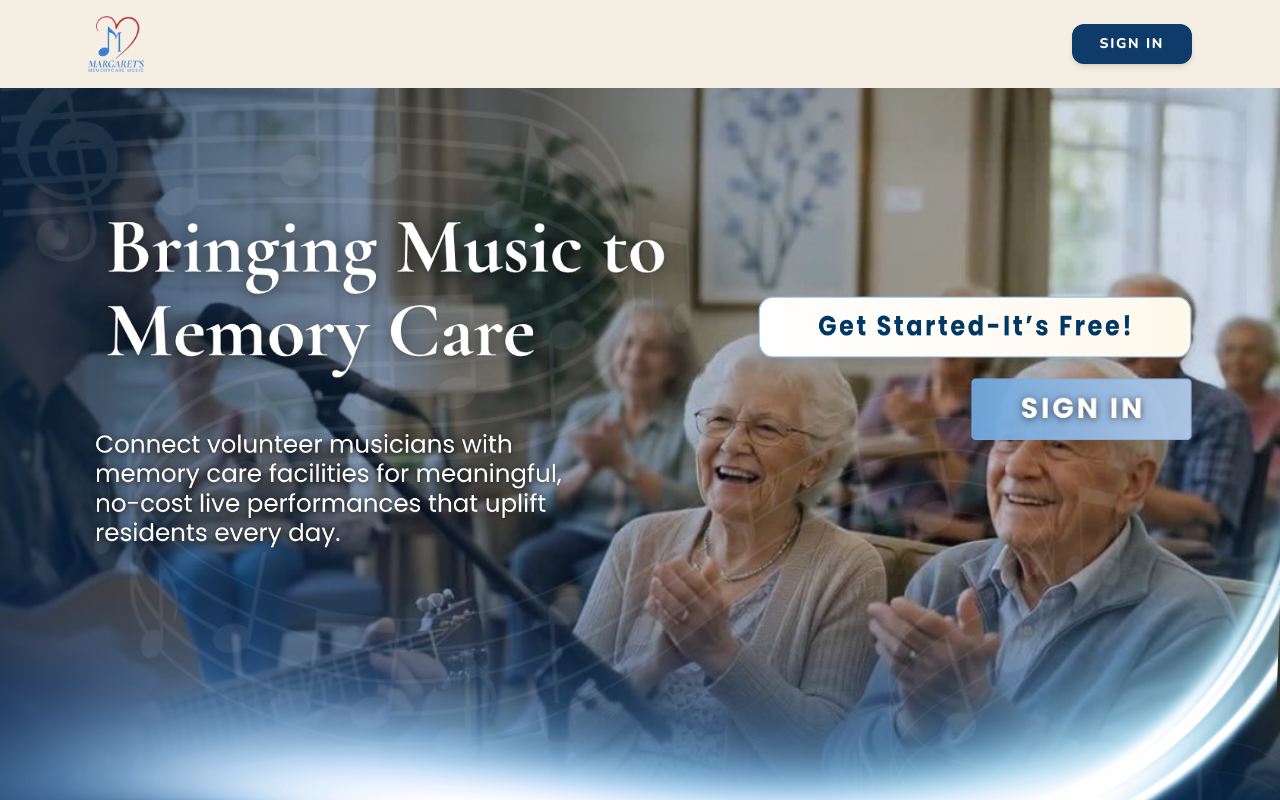
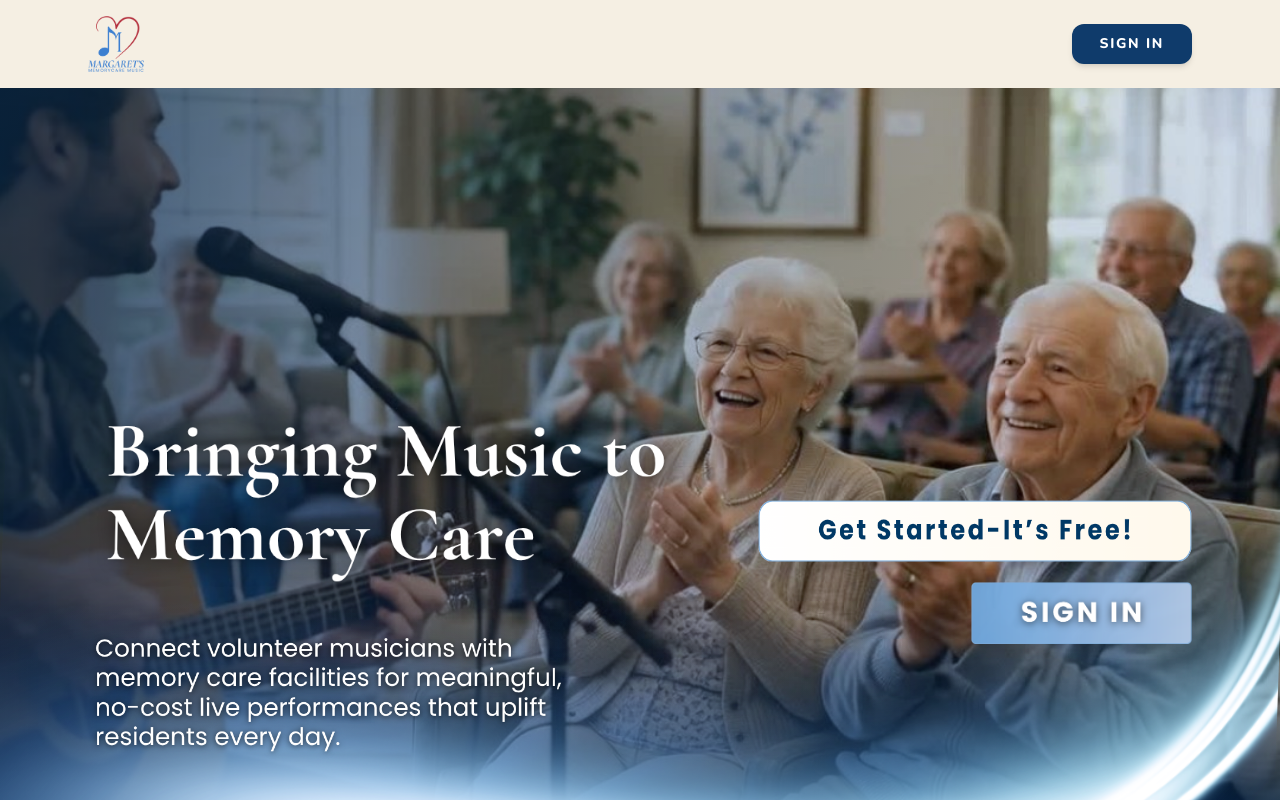
Before and after one commit to gabbygab18/mmm, a Next.js app: page / in a window 1280 px wide. Shown: the top 800 px of the page. Built offline with nearby package versions, Linux system fonts and the light colour scheme.

Commit message:
fixes: hero section

```diff
--- a/src/app/globals.css
+++ b/src/app/globals.css
@@ -15,7 +15,7 @@
 .landing-hero-photo {
   background-image: url('/landing/hero.jpg');
   background-size: cover;
-  background-position: center 20%;
+  background-position: center 75%;
 }
 
 /* Soft glow behind the light-streak wave */
--- a/src/app/page.tsx
+++ b/src/app/page.tsx
@@ -83,13 +83,20 @@ export default function Home() {
         />
         {/* Musical-notes texture (treble clef on the left, staff swirling right) */}
         <div
-          className="absolute inset-0 bg-cover bg-center bg-no-repeat opacity-40 mix-blend-screen"
-          style={{ backgroundImage: "url('/landing/notes-center.png')" }}
+          className="absolute inset-0 bg-cover bg-no-repeat opacity-40 mix-blend-screen"
+          style={{
+  backgroundImage: "url('/landing/notes-center.png')",
+  backgroundSize: '140%',
+  backgroundPosition: 'center bottom -1200px',
+}}
           aria-hidden="true"
         />
 
         {/* Content */}
-        <div className="relative z-10 mx-auto grid max-w-6xl items-center gap-10 px-6 pb-44 pt-20 sm:pb-56 sm:pt-24 lg:grid-cols-[1.45fr_1fr] lg:pb-64 lg:pt-28">
+<div
+  className="relative z-10 mx-auto grid max-w-6xl items-center gap-10 px-6 pb-20 pt-48 sm:pb-28 sm:pt-56 lg:grid-cols-[1.45fr_1fr] lg:pb-36 lg:pt-64"
+  style={{ transform: 'translateY(60px)' }}
+>
           <div>
             <h1 className="landing-rise">
               {/* eslint-disable-next-line @next/next/no-img-element */}
@@ -182,16 +189,16 @@ export default function Home() {
         {/* Social links */}
         <div className="relative mt-14 flex justify-center gap-5">
           <Social label="Facebook" href="#">
-            <svg className="h-5 w-5" fill="currentColor" viewBox="0 0 24 24"><path d="M22 12c0-5.523-4.477-10-10-10S2 6.477 2 12c0 4.991 3.657 9.128 8.438 9.878v-6.987H7.898V12h2.54V9.797c0-2.506 1.492-3.89 3.777-3.89 1.094 0 2.238.195 2.238.195v2.46h-1.26c-1.243 0-1.63.771-1.63 1.562V12h2.773l-.443 2.89h-2.33v6.988C18.343 21.128 22 16.991 22 12z"/></svg>
+            <svg className="h-5 w-5" fill="currentColor" viewBox="0 0 24 24"><path d="M22 12c0-5.523-4.477-10-10-10S2 6.477 2 12c0 4.991 3.657 9.128 8.438 9.878v-6.987H7.898V12h2.54V9.797c0-2.506 1.492-3.89 3.777-3.89 1.094 0 2.238.195 2.238.195v2.46h-1.26c-1.243 0-1.63.771-1.63 1.562V12h2.773l-.443 2.89h-2.33v6.988C18.343 21.128 22 16.991 22 12z" /></svg>
           </Social>
           <Social label="Instagram" href="#">
-            <svg className="h-5 w-5" fill="currentColor" viewBox="0 0 24 24"><path d="M12.315 2c2.43 0 2.784.013 3.808.06 1.064.049 1.791.218 2.427.465a4.902 4.902 0 011.772 1.153 4.902 4.902 0 011.153 1.772c.247.636.416 1.363.465 2.427.048 1.067.06 1.407.06 4.123v.08c0 2.643-.012 2.987-.06 4.043-.049 1.064-.218 1.791-.465 2.427a4.902 4.902 0 01-1.153 1.772 4.902 4.902 0 01-1.772 1.153c-.636.247-1.363.416-2.427.465-1.067.048-1.407.06-4.123.06h-.08c-2.643 0-2.987-.012-4.043-.06-1.064-.049-1.791-.218-2.427-.465a4.902 4.902 0 01-1.772-1.153 4.902 4.902 0 01-1.153-1.772c-.247-.636-.416-1.363-.465-2.427-.047-1.024-.06-1.379-.06-3.808v-.63c0-2.43.013-2.784.06-3.808.049-1.064.218-1.791.465-2.427a4.902 4.902 0 011.153-1.772A4.902 4.902 0 015.45 2.525c.636-.247 1.363-.416 2.427-.465C8.901 2.013 9.256 2 11.685 2h.63z"/></svg>
+            <svg className="h-5 w-5" fill="currentColor" viewBox="0 0 24 24"><path d="M12.315 2c2.43 0 2.784.013 3.808.06 1.064.049 1.791.218 2.427.465a4.902 4.902 0 011.772 1.153 4.902 4.902 0 011.153 1.772c.247.636.416 1.363.465 2.427.048 1.067.06 1.407.06 4.123v.08c0 2.643-.012 2.987-.06 4.043-.049 1.064-.218 1.791-.465 2.427a4.902 4.902 0 01-1.153 1.772 4.902 4.902 0 01-1.772 1.153c-.636.247-1.363.416-2.427.465-1.067.048-1.407.06-4.123.06h-.08c-2.643 0-2.987-.012-4.043-.06-1.064-.049-1.791-.218-2.427-.465a4.902 4.902 0 01-1.772-1.153 4.902 4.902 0 01-1.153-1.772c-.247-.636-.416-1.363-.465-2.427-.047-1.024-.06-1.379-.06-3.808v-.63c0-2.43.013-2.784.06-3.808.049-1.064.218-1.791.465-2.427a4.902 4.902 0 011.153-1.772A4.902 4.902 0 015.45 2.525c.636-.247 1.363-.416 2.427-.465C8.901 2.013 9.256 2 11.685 2h.63z" /></svg>
           </Social>
           <Social label="YouTube" href="#">
-            <svg className="h-5 w-5" fill="currentColor" viewBox="0 0 24 24"><path d="M23.498 6.186a3.016 3.016 0 00-2.122-2.136C19.505 3.545 12 3.545 12 3.545s-7.505 0-9.377.505A3.017 3.017 0 00.502 6.186C0 8.07 0 12 0 12s0 3.93.502 5.814a3.016 3.016 0 002.122 2.136c1.871.505 9.376.505 9.376.505s7.505 0 9.377-.505a3.015 3.015 0 002.122-2.136C24 15.93 24 12 24 12s0-3.93-.502-5.814zM9.545 15.568V8.432L15.818 12l-6.273 3.568z"/></svg>
+            <svg className="h-5 w-5" fill="currentColor" viewBox="0 0 24 24"><path d="M23.498 6.186a3.016 3.016 0 00-2.122-2.136C19.505 3.545 12 3.545 12 3.545s-7.505 0-9.377.505A3.017 3.017 0 00.502 6.186C0 8.07 0 12 0 12s0 3.93.502 5.814a3.016 3.016 0 002.122 2.136c1.871.505 9.376.505 9.376.505s7.505 0 9.377-.505a3.015 3.015 0 002.122-2.136C24 15.93 24 12 24 12s0-3.93-.502-5.814zM9.545 15.568V8.432L15.818 12l-6.273 3.568z" /></svg>
           </Social>
           <Social label="TikTok" href="#">
-            <svg className="h-5 w-5" fill="currentColor" viewBox="0 0 24 24"><path d="M12.525.02c1.31-.02 2.61-.01 3.91-.02.08 1.53.63 3.09 1.75 4.17 1.12 1.11 2.7 1.62 4.24 1.79v4.03c-1.44-.05-2.89-.35-4.2-.97-.57-.26-1.1-.59-1.62-.93-.01 2.92.01 5.84-.02 8.75-.08 1.4-.54 2.79-1.35 3.94-1.31 1.92-3.58 3.17-5.91 3.21-1.43.08-2.86-.31-4.08-1.03-2.02-1.19-3.44-3.37-3.65-5.71-.02-.5-.03-1-.01-1.49.18-1.9 1.12-3.72 2.58-4.96 1.66-1.44 3.98-2.13 6.15-1.72.02 1.48-.04 2.96-.04 4.44-.99-.32-2.15-.23-3.02.37-.63.41-1.11 1.04-1.36 1.75-.21.51-.15 1.07-.14 1.61.24 1.64 1.82 3.02 3.5 2.87 1.12-.01 2.19-.66 2.77-1.61.19-.33.4-.67.41-1.06.1-1.79.06-3.57.07-5.36.01-4.03-.01-8.05.02-12.07z"/></svg>
+            <svg className="h-5 w-5" fill="currentColor" viewBox="0 0 24 24"><path d="M12.525.02c1.31-.02 2.61-.01 3.91-.02.08 1.53.63 3.09 1.75 4.17 1.12 1.11 2.7 1.62 4.24 1.79v4.03c-1.44-.05-2.89-.35-4.2-.97-.57-.26-1.1-.59-1.62-.93-.01 2.92.01 5.84-.02 8.75-.08 1.4-.54 2.79-1.35 3.94-1.31 1.92-3.58 3.17-5.91 3.21-1.43.08-2.86-.31-4.08-1.03-2.02-1.19-3.44-3.37-3.65-5.71-.02-.5-.03-1-.01-1.49.18-1.9 1.12-3.72 2.58-4.96 1.66-1.44 3.98-2.13 6.15-1.72.02 1.48-.04 2.96-.04 4.44-.99-.32-2.15-.23-3.02.37-.63.41-1.11 1.04-1.36 1.75-.21.51-.15 1.07-.14 1.61.24 1.64 1.82 3.02 3.5 2.87 1.12-.01 2.19-.66 2.77-1.61.19-.33.4-.67.41-1.06.1-1.79.06-3.57.07-5.36.01-4.03-.01-8.05.02-12.07z" /></svg>
           </Social>
         </div>
       </section>
```
